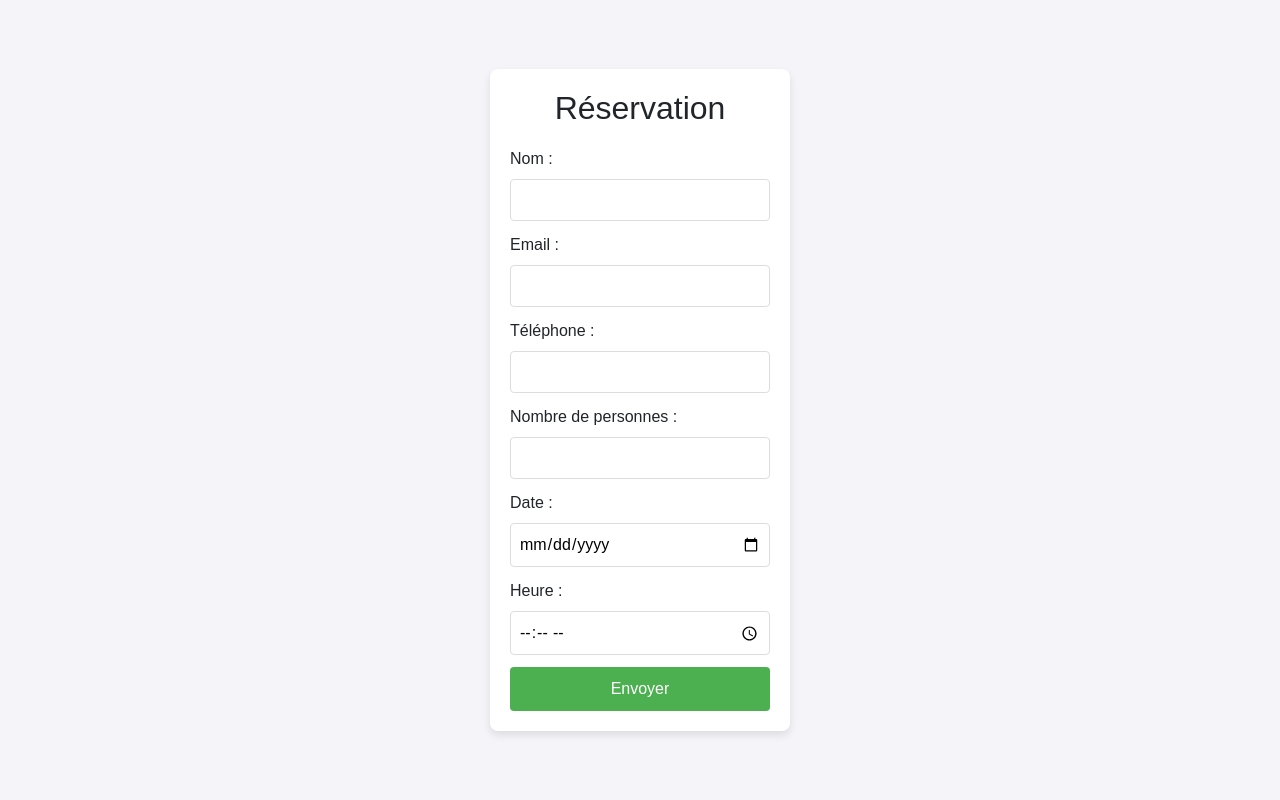
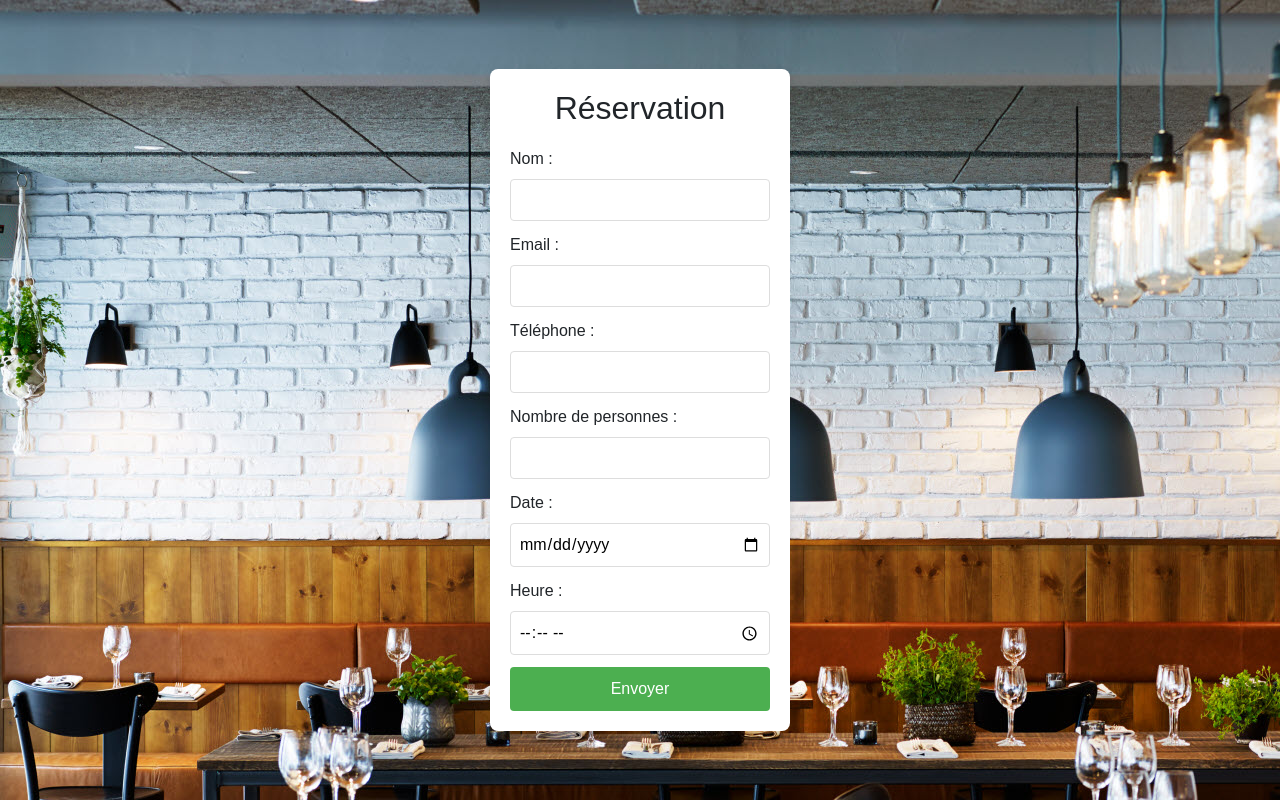
Before and after one commit to ValentinBD10/WEB_2025, a PHP site: page /reservation.html in a window 1280 px wide. Shown: the part 56-856 px from the top of the page. Run offline with PHP 8.4, Linux system fonts and the light colour scheme.

Commit message:
background change

```diff
--- a/Chapitre_12/formulaire.css
+++ b/Chapitre_12/formulaire.css
@@ -1,6 +1,6 @@
 main {
     font-family: Arial, sans-serif;
-    background-color: #f4f4f9;
+    background-image: url("restaurant_locaux.jpg");
     display: flex;
     justify-content: center;
     align-items: center;
--- a/TP2/formulaire.css
+++ b/TP2/formulaires.css
@@ -1,6 +1,6 @@
 main {
     font-family: Arial, sans-serif;
-    background-color: #f4f4f9;
+    background-image: url("restaurant_locaux.jpg");
     display: flex;
     justify-content: center;
     align-items: center;
--- a/TP2/reservation.html
+++ b/TP2/reservation.html
@@ -6,7 +6,7 @@
     <link href="https://stackpath.bootstrapcdn.com/bootstrap/4.5.2/css/bootstrap.min.css" rel="stylesheet">
     <link href="https://cdnjs.cloudflare.com/ajax/libs/font-awesome/6.2.1/css/all.min.css" rel="stylesheet">
     <link href="style1.css" rel="stylesheet">
-    <link href="formulaire.css" rel="stylesheet">
+    <link href="formulaires.css" rel="stylesheet">
     <title>Formulaire de Réservation</title>
 </head>
 <body>
```
